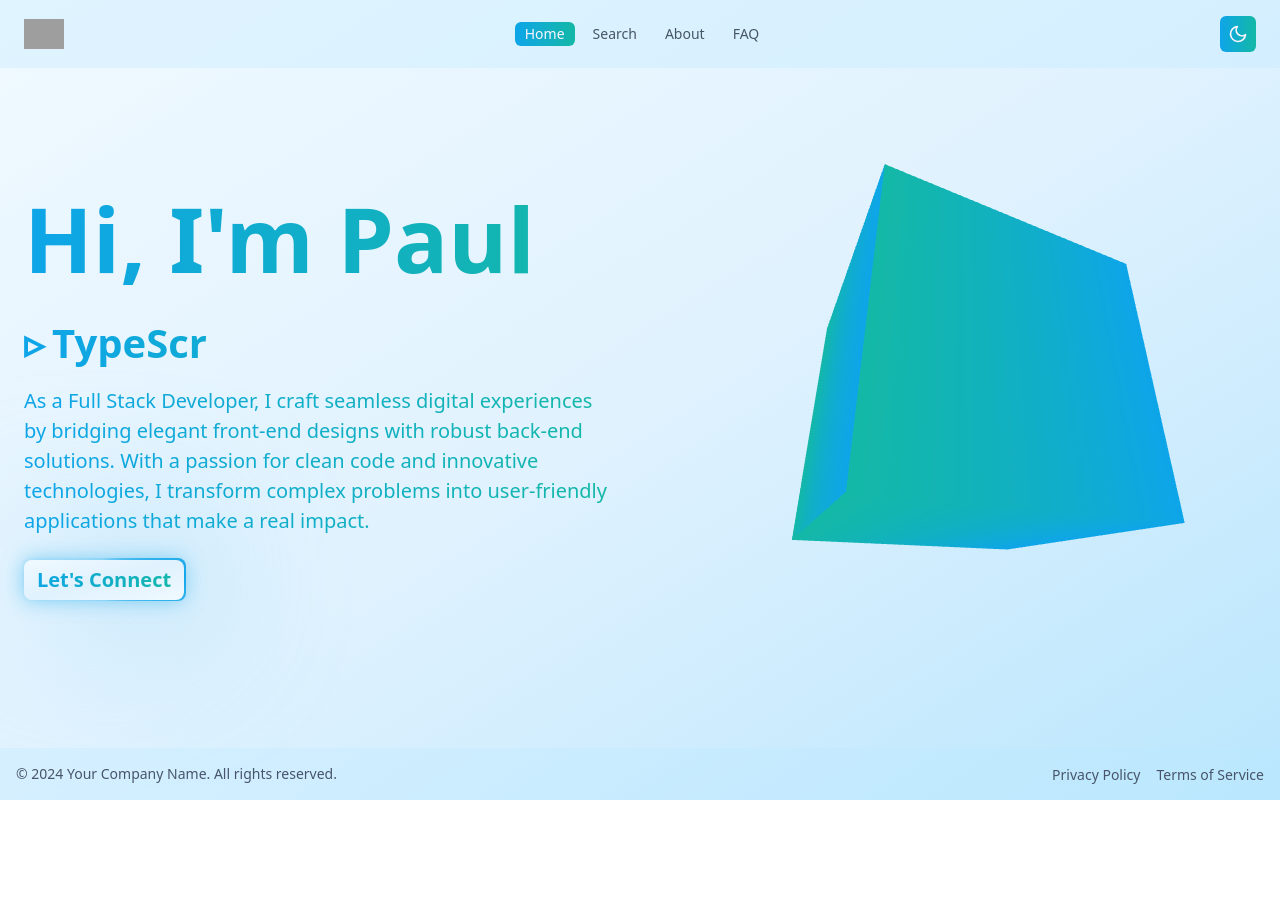
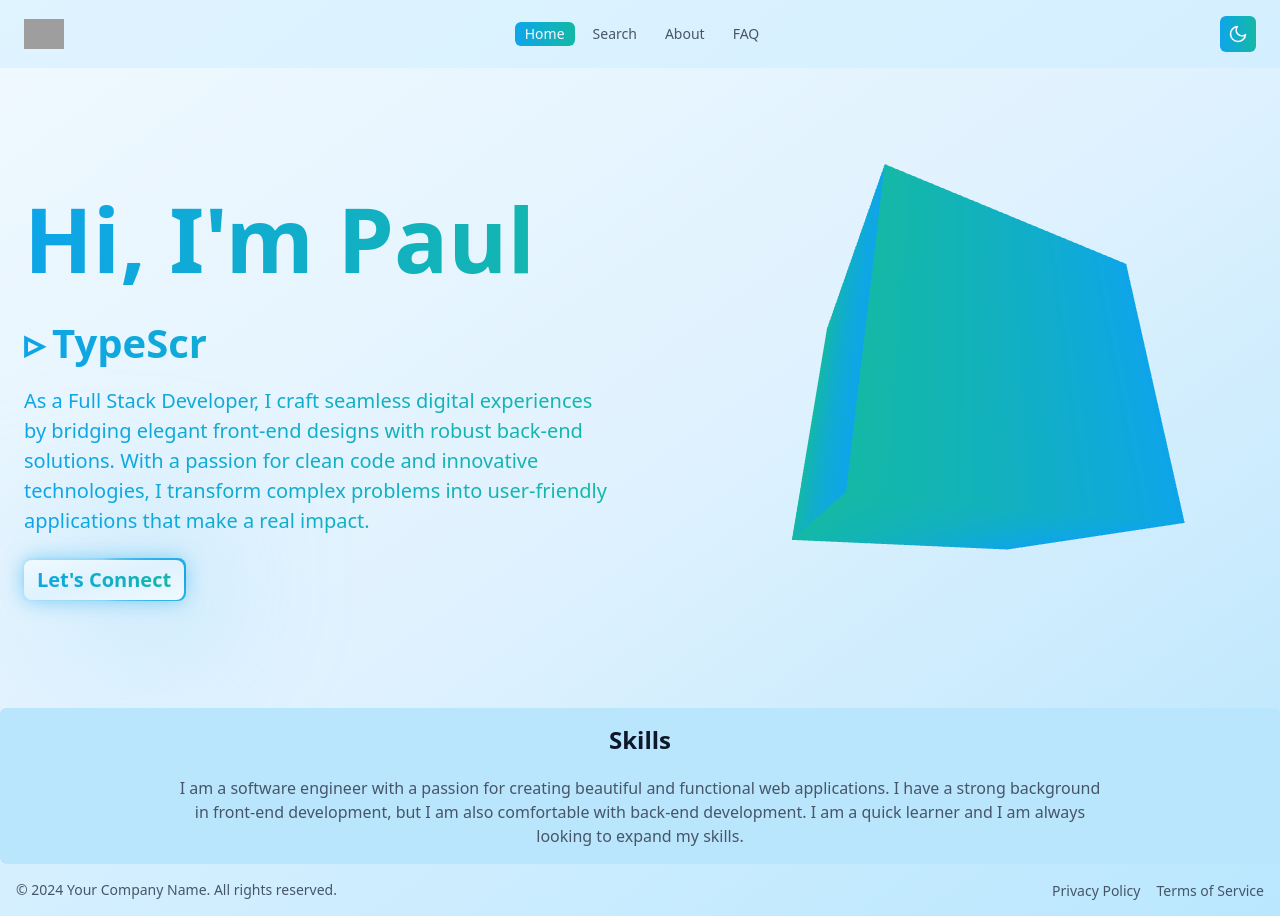
Before and after one commit to pauljianbo/paul-portfolio, a Next.js app: page / in a window 1280 px wide. Before the commit the page ends 800 px from the top, so only its background shows below. Built offline with nearby package versions, Linux system fonts and the light colour scheme; grey boxes are pictures that could not be loaded.

Commit message:
add skill section

```diff
--- a/app/components/HomeCards/SkillSection.tsx
+++ b/app/components/HomeCards/SkillSection.tsx
@@ -0,0 +1,15 @@
+
+const SkillSection = () => {
+  return (
+    <div className="max-w-7xl mx-auto bg-light-paper rounded-md p-4">
+      <h1 className="text-2xl font-bold text-center">Skills</h1>
+      <p className="text-center text-[16px] text-light-text-secondary w-3/4 mx-auto leading-[24px] mt-[20px]">
+        I am a software engineer with a passion for creating beautiful and functional web applications. I have a strong background in front-end development, but I am also comfortable with back-end development. I am a quick learner and I am always looking to expand my skills.
+      </p>
+
+
+    </div>
+  );
+};
+
+export default SkillSection;
--- a/app/page.tsx
+++ b/app/page.tsx
@@ -2,12 +2,13 @@
 import dynamic from 'next/dynamic';
 // Dynamically import the Banner component with no SSR
 const Banner = dynamic(() => import('./components/HomeCards/AnimatedCubeCard'), { ssr: false });
+import SkillSection from './components/HomeCards/SkillSection';
 
 const Home = () => {
   return (
     <div className="">
       <Banner />
-
+      <SkillSection />
     </div>
   );
 }
--- a/app/reset.css
+++ b/app/reset.css
@@ -43,7 +43,7 @@ body {
 	/* Commented out line height */
 	/* line-height: 1; */
 	background: #FFF;
-	color: #333333;
+	color: #0f172a;
 	font-size: 14px;
   font-family: system-ui;
 	/* font-family: 'PingFang SC'; */
--- a/tailwind.config.ts
+++ b/tailwind.config.ts
@@ -52,7 +52,7 @@ const config: Config = {
           // Usage: bg-gradient-to-br from-light-background-gradient-start
           // via-light-background-gradient-via to-light-background-gradient-end
 
-          paper: '#bae6fd', // White
+          paper: '#bae6fd', // light sky blue
           // Light mode elevated surface - clean white
           // Usage: bg-light-paper
 
```
